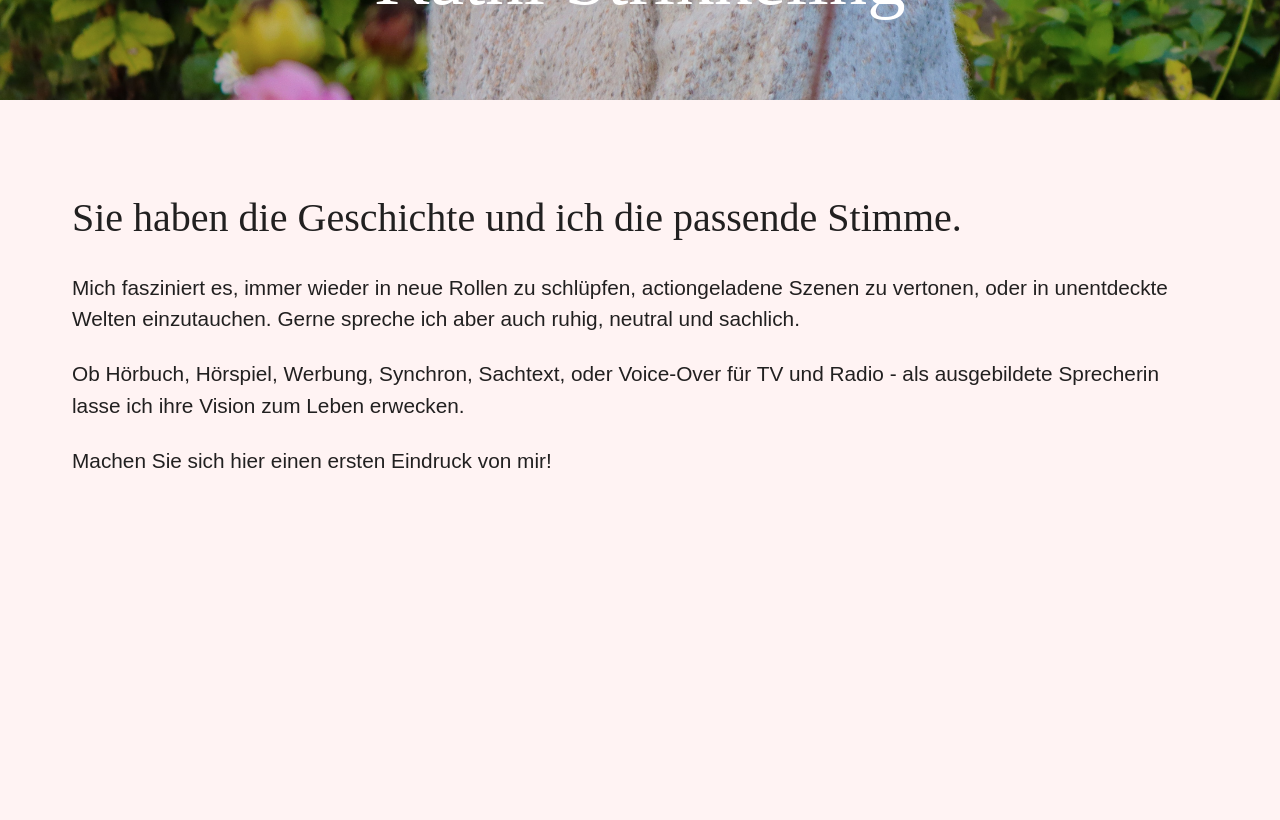
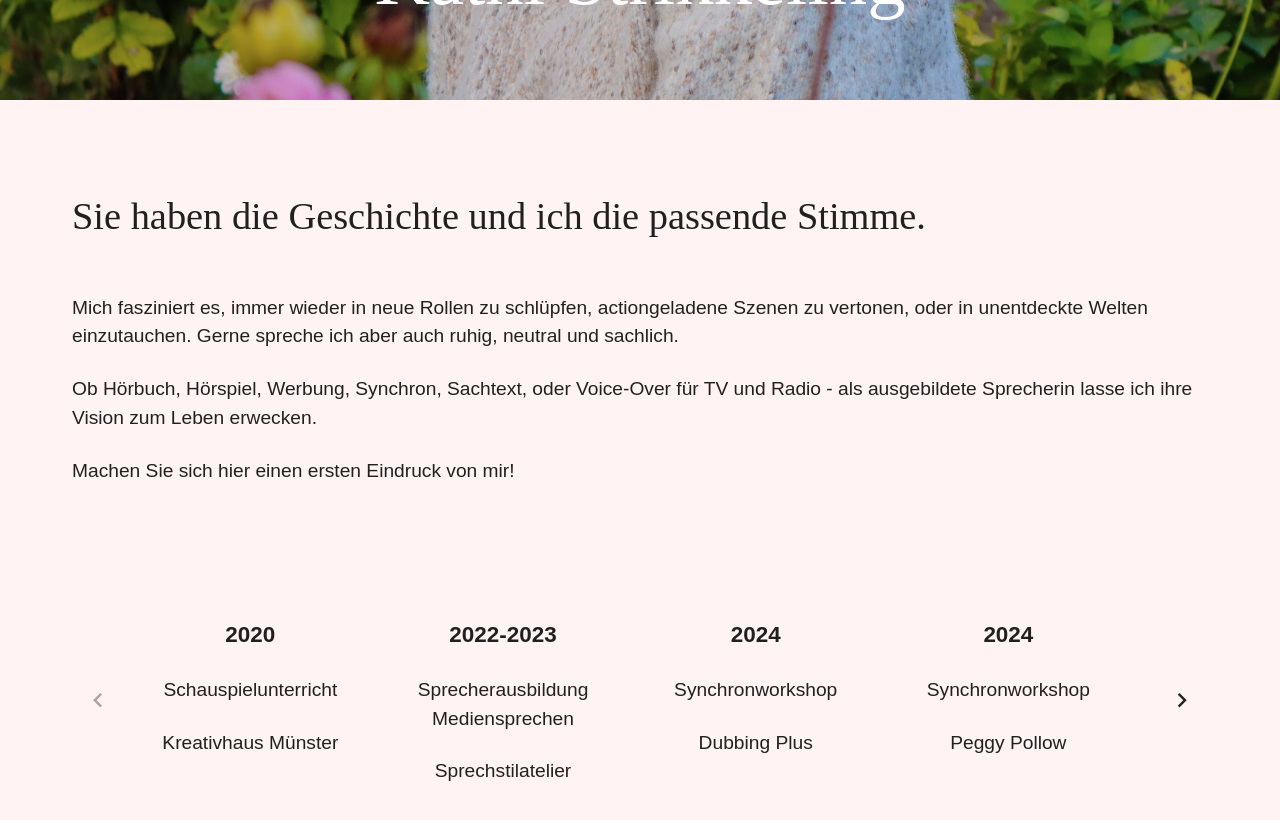
Before and after one commit to mjung2605/KSVue, a Nuxt app: page / in a window 1280 px wide. Shown: the part 700-1520 px from the top of the page. Built offline with nearby package versions, Linux system fonts and the light colour scheme.

Commit message:
"About" Section mit Daten aufgesetzt

```diff
--- a/assets/css/fonts.css
+++ b/assets/css/fonts.css
@@ -1,7 +1,7 @@
 body {
     font-family: 'Source Sans Pro', sans-serif;
     font-weight: 100;
-    font-size: 1.3em;
+    font-size: clamp(1rem, 1.5vw, 1.2rem);
 }
 
 h1, h2 {
@@ -16,6 +16,6 @@ h1 {
 }
 
 h2 {
-    font-size: 2.5rem;
+    font-size: clamp(2rem, 3vw, 2.5rem);
     font-weight: 500;
 }
--- a/components/sections/AboutSection.vue
+++ b/components/sections/AboutSection.vue
@@ -1,7 +1,7 @@
 <template>
     <v-container class="h-screen" style="background-color: rgb(var(--v-theme-background));">
 
-        <h2  class="pa-2 pt-sm-16 ma-2">Sie haben die Geschichte und ich die passende Stimme.</h2>
+        <h2  class="pa-2 pt-sm-16 pb-sm-8 ma-2">Sie haben die Geschichte und ich die passende Stimme.</h2>
 
         <p class="pa-2 ma-2">Mich fasziniert es, immer wieder in neue Rollen zu schlüpfen, actiongeladene Szenen zu vertonen, oder in unentdeckte Welten einzutauchen. Gerne spreche ich aber auch ruhig, neutral und sachlich.</p>
 
@@ -10,7 +10,25 @@
         <p class="pa-2 ma-2">Machen Sie sich hier einen ersten Eindruck von mir!</p>
 
 
+            <v-slide-group class="pa-2 ma-2 mt-sm-16 pt-sm-8" show-arrows>
+                <v-slide-group-item
+                    v-for="i in cv"
+                    :key="i.id">
+
+                    <v-col class="ga-4">
+                        <h3 class="text-center pa-2 ma-2">{{ i.year }}</h3>
+                        <p class="text-center pa-2 ma-2">{{ i.title }}</p>
+                        <p class="text-center pa-2 ma-2">{{ i.place }}</p>
+                    </v-col>
+
+                </v-slide-group-item>
+            </v-slide-group>
+
 
 
     </v-container>
 </template>
+
+<script setup>
+    import cv from "@/data/cv.json";
+</script>
--- /dev/null
+++ b/data/cv.json
@@ -0,0 +1,32 @@
+[
+    {
+        "id": 1,
+        "year": "2020",
+        "title": "Schauspielunterricht",
+        "place": "Kreativhaus Münster"
+    },
+    {
+        "id": 2,
+        "year": "2022-2023",
+        "title": "Sprecherausbildung Mediensprechen",
+        "place": "Sprechstilatelier"
+    },
+    {
+        "id": 3,
+        "year": "2024",
+        "title": "Synchronworkshop",
+        "place": "Dubbing Plus"
+    },
+    {
+        "id": 4,
+        "year": "2024",
+        "title": "Synchronworkshop",
+        "place": "Peggy Pollow"
+    },
+    {
+        "id": 5,
+        "year": "2021-2025",
+        "title": "Journalistikstudium",
+        "place": "TU Dortmund"
+    }
+]
```
Also changed, not shown: components/sections/HeroSection.vue (line endings or trailing spaces).
